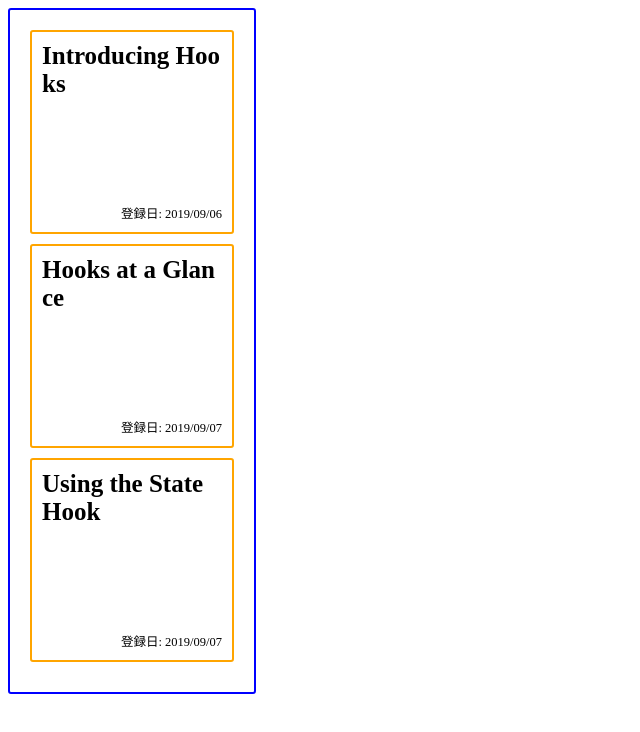
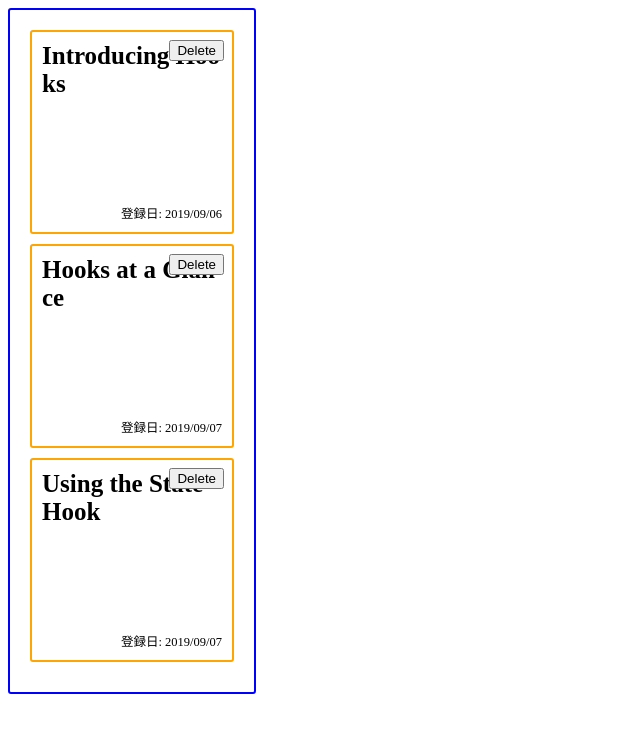
Before and after one commit to hayate4th/article-kanban, a React app: page / in a window 1280 px wide. Shown: the top 732 px of the page, without its empty margins (0-640 px from the left). Built offline with nearby package versions, Linux system fonts and the light colour scheme.

Commit message:
Add delete button on Card component

```diff
--- a/src/App.tsx
+++ b/src/App.tsx
@@ -2,7 +2,11 @@ import React from "react";
 import CardList from "./components/CardList";
 
 const App: React.FC<{}> = () => {
-  return <CardList />;
+  return (
+    <div>
+      <CardList isEditMode={true} />
+    </div>
+  );
 };
 
 export default App;
--- a/src/components/Card/index.tsx
+++ b/src/components/Card/index.tsx
@@ -13,11 +13,12 @@ export type CardType = {
 interface CardProps {
   card: CardType;
   index: number;
+  isEditMode: boolean;
 }
 
 // TODO: styled-components のコンポーネント名をなんとかしたい
 // TODO: できれば Card と Draggable を分離したい
-const Card: React.FC<CardProps> = ({ card, index }) => {
+const Card: React.FC<CardProps> = ({ card, index, isEditMode }) => {
   return (
     <Draggable draggableId={card.id} index={index}>
       {(provided): React.ReactElement => (
@@ -26,6 +27,15 @@ const Card: React.FC<CardProps> = ({ card, index }) => {
           {...provided.draggableProps}
           {...provided.dragHandleProps}
         >
+          {isEditMode && (
+            <DeleteButton
+              onClick={(): void => {
+                console.log("Deleted!");
+              }}
+            >
+              Delete
+            </DeleteButton>
+          )}
           <StyledA href={card.url} target="_blank">
             <StyledH1>{card.title}</StyledH1>
             <StyledSpan>登録日: {card.registeredDate}</StyledSpan>
@@ -52,6 +62,7 @@ const StyledDiv = styled.div`
   height: 204px;
   margin-bottom: 10px;
   margin-right: 0;
+  position: relative;
   width: 204px;
 `;
 
@@ -66,6 +77,7 @@ const StyledA = styled.a`
   position: relative;
   text-decoration: none;
   width: 180px;
+  z-index: 0;
 
   &:hover {
     background-color: orange;
@@ -82,4 +94,11 @@ const StyledSpan = styled.span`
   right: 10px;
 `;
 
+const DeleteButton = styled.button`
+  position: absolute;
+  right: 10px;
+  top: 10px;
+  z-index: 999;
+`;
+
 export default Card;
--- a/src/components/CardList/index.tsx
+++ b/src/components/CardList/index.tsx
@@ -4,7 +4,11 @@ import { DragDropContext, Droppable, DropResult } from "react-beautiful-dnd";
 import styled from "styled-components";
 import { reorder } from "../../utils";
 
-const CardList: React.FC<{}> = () => {
+interface CardListProps {
+  isEditMode: boolean;
+}
+
+const CardList: React.FC<CardListProps> = ({ isEditMode }) => {
   const [state, setState] = useState({
     cards: [
       {
@@ -53,7 +57,12 @@ const CardList: React.FC<{}> = () => {
           {(provided): React.ReactElement => (
             <div ref={provided.innerRef} {...provided.droppableProps}>
               {state.cards.map((card: CardType, index: number) => (
-                <Card card={card} index={index} key={card.id} />
+                <Card
+                  card={card}
+                  index={index}
+                  key={card.id}
+                  isEditMode={isEditMode}
+                />
               ))}
               {provided.placeholder}
             </div>
```
Also changed, not shown: 1 other file (tests, documents, lock files or other folders).
